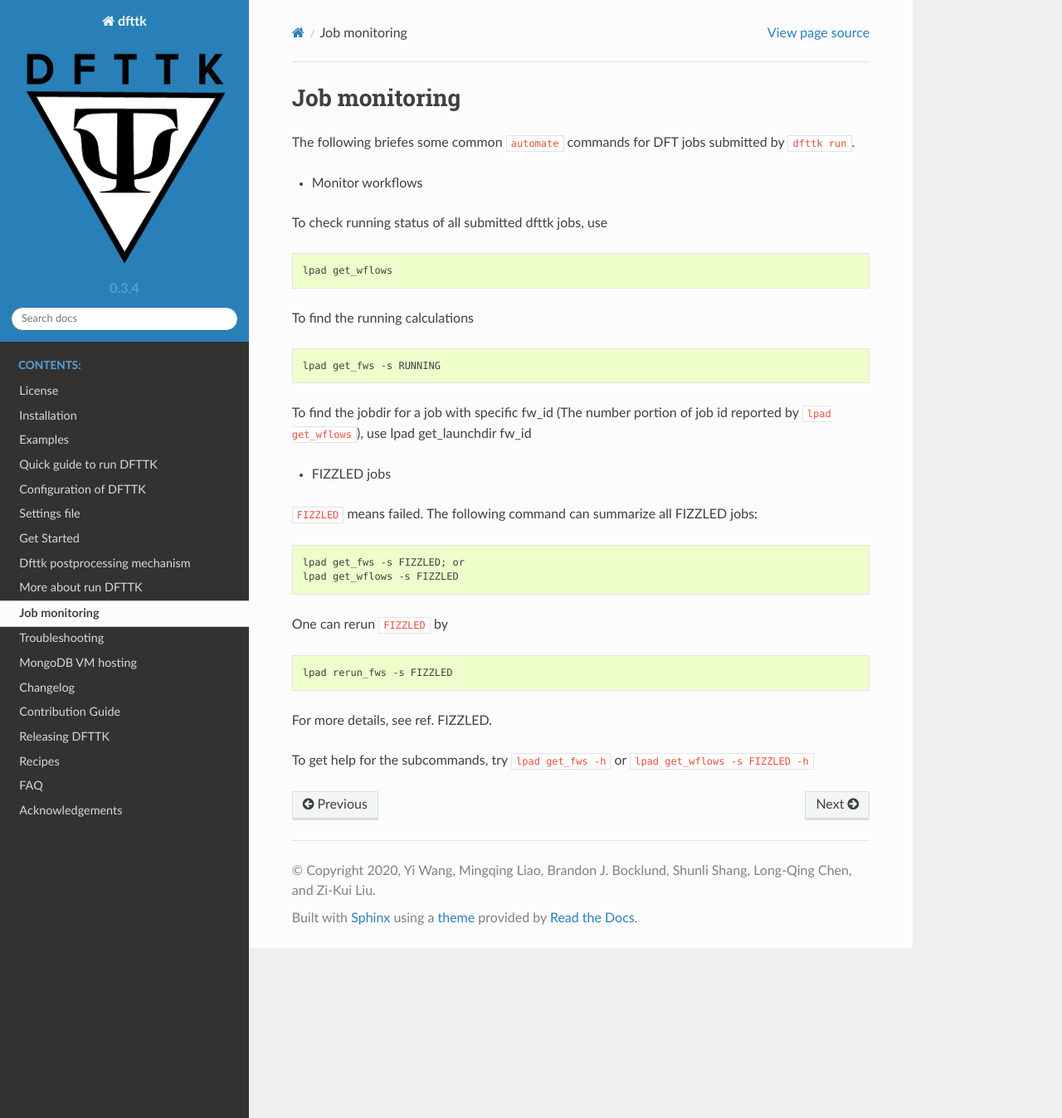
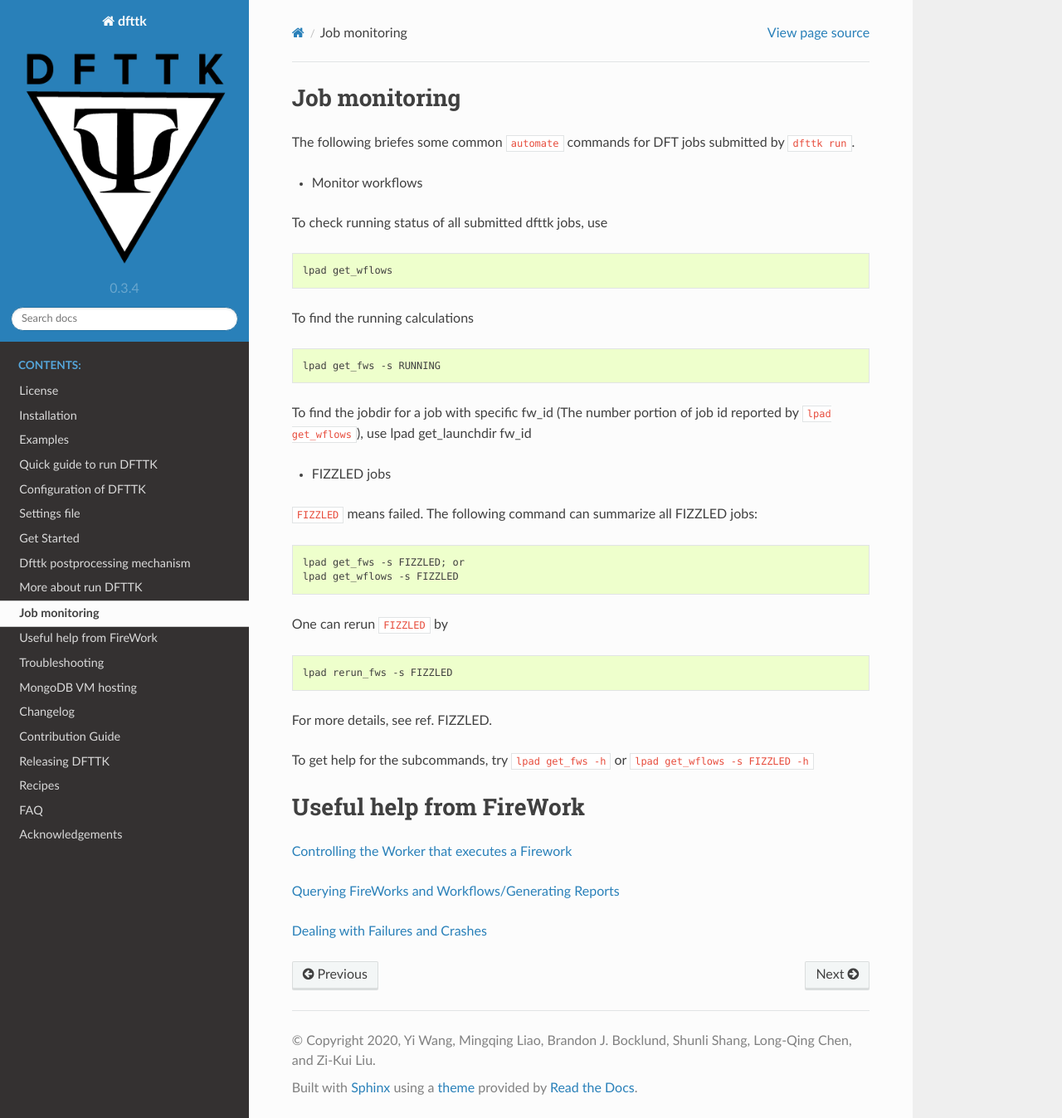
Before and after one commit to PhasesResearchLab/dfttk-2021, a Sphinx documentation site: the page built from docs/source/Jobmonitor.rst, in a window 1280 px wide and 1348 px high. Shown: the whole window at 83% size. Built offline with Sphinx 7.4.7 and the Read the Docs theme 2.0.0, drawn with Linux system fonts in a browser that asks for light colours.

Commit message:
docs update

```diff
--- a/docs/source/Jobmonitor.rst
+++ b/docs/source/Jobmonitor.rst
@@ -39,3 +39,14 @@ One can rerun ``FIZZLED`` by
 For more details, see ref. FIZZLED.
 
 To get help for the subcommands, try ``lpad get_fws -h`` or ``lpad get_wflows -s FIZZLED -h``
+
+
+=========================
+Useful help from FireWork
+=========================
+
+`Controlling the Worker that executes a Firework <https://materialsproject.github.io/fireworks/controlworker.html#controlling-the-worker-that-executes-a-firework>`_
+
+`Querying FireWorks and Workflows/Generating Reports <https://materialsproject.github.io/fireworks/query_tutorial.html>`_
+
+`Dealing with Failures and Crashes <https://materialsproject.github.io/fireworks/failures_tutorial.html>`_
```
Also changed, not shown: docs/source/troubleshooting.rst (+0 -10 lines).
